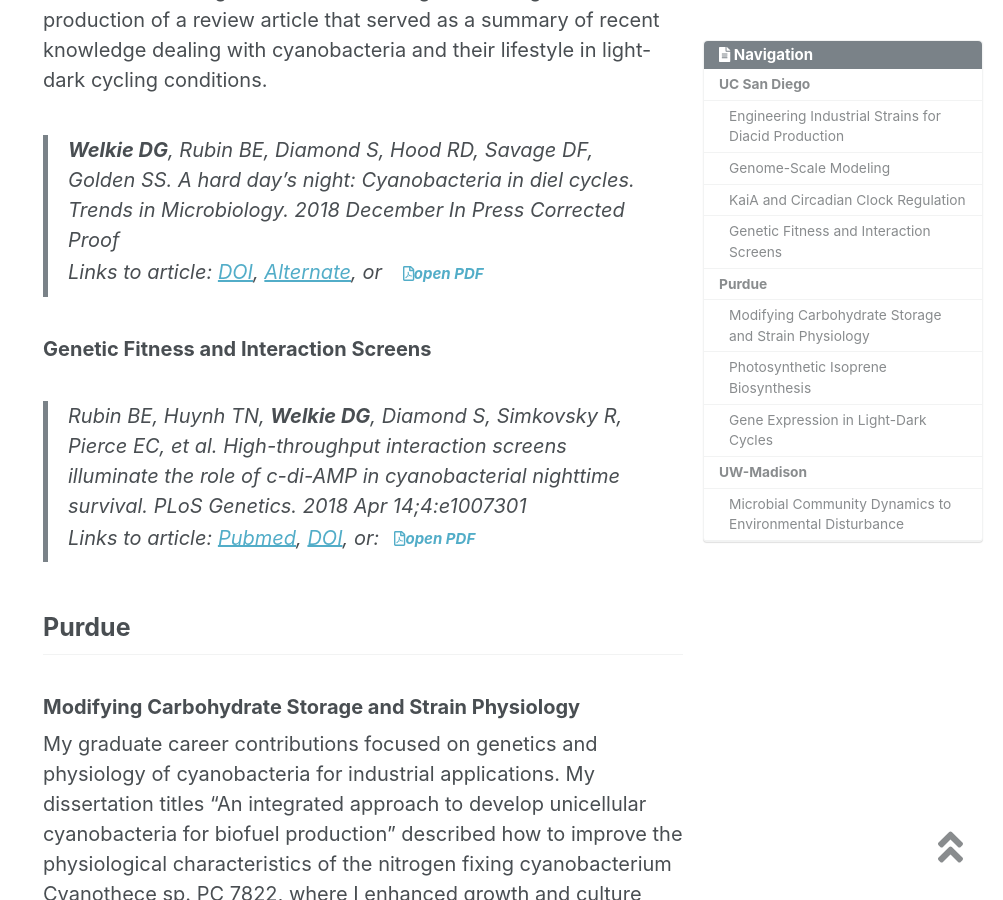
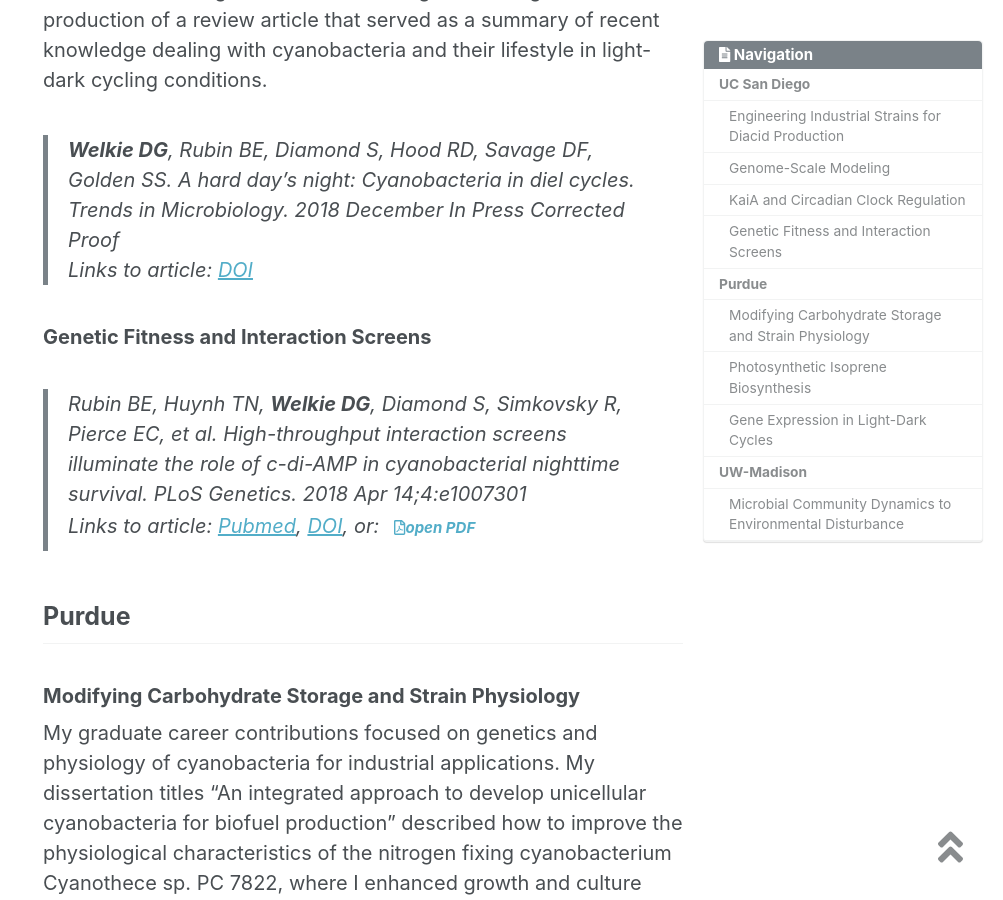
Before and after one commit to dwelkie/dwelkie.github.io, a Jekyll site: the page built from _pages/projects.md, in a window 1280 px wide and 900 px high, scrolled down 2218 px. Shown: the whole window, without its empty margins (277-1280 px from the left). Built offline with Jekyll 4.4.1, drawn with Linux system fonts in a browser that asks for light colours; nearby versions of some CDN libraries.

Commit message:
Update projects.md

```diff
--- a/_pages/projects.md
+++ b/_pages/projects.md
@@ -31,7 +31,7 @@ To identify the genetic contributors to fitness under light-dark cycles and acqu
 
 These efforts along with those of some great colleagues led to the production of a review article that served as a summary of recent knowledge dealing with cyanobacteria and their lifestyle in light-dark cycling conditions.
 >**Welkie DG**, Rubin BE, Diamond S, Hood RD, Savage DF, Golden SS. A hard day’s night: Cyanobacteria in diel cycles. Trends in Microbiology. 2018 December In Press *Corrected Proof* <br/>
-Links to article: [DOI](https://doi.org/10.1016/j.tim.2018.11.002){:target="_blank"}, [Alternate](https://www.sciencedirect.com/science/article/pii/S0966842X1830252X){:target="_blank"}, or <a class="btn btn-success btn-lg" href="https://drive.google.com/file/d/1HwKxuuA43H0-wZkprE2fg8e0o29LBgb0/view?usp=sharing" target="_blank" ><i class="far fa-file-pdf"></i>open PDF
+Links to article: [DOI](https://doi.org/10.1016/j.tim.2018.11.002){:target="_blank"}
 
 ### Genetic Fitness and Interaction Screens
 
```
